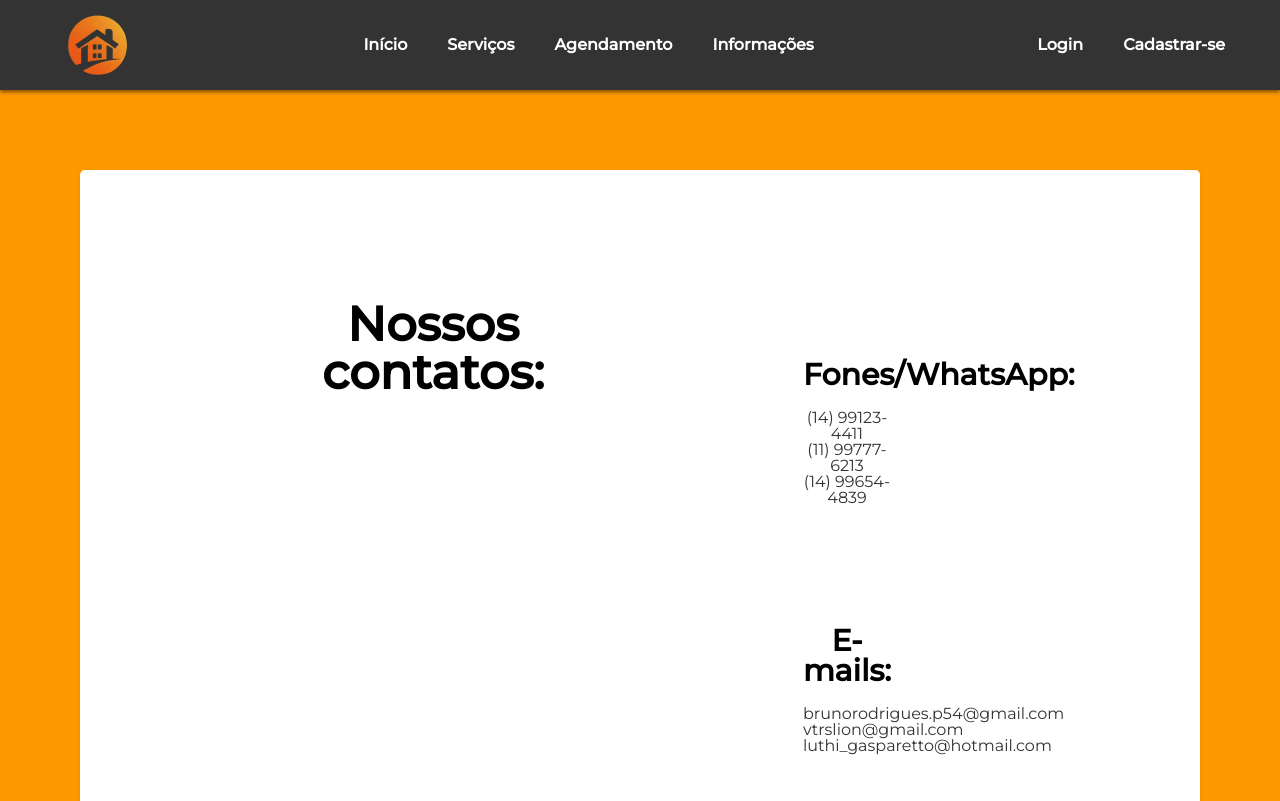
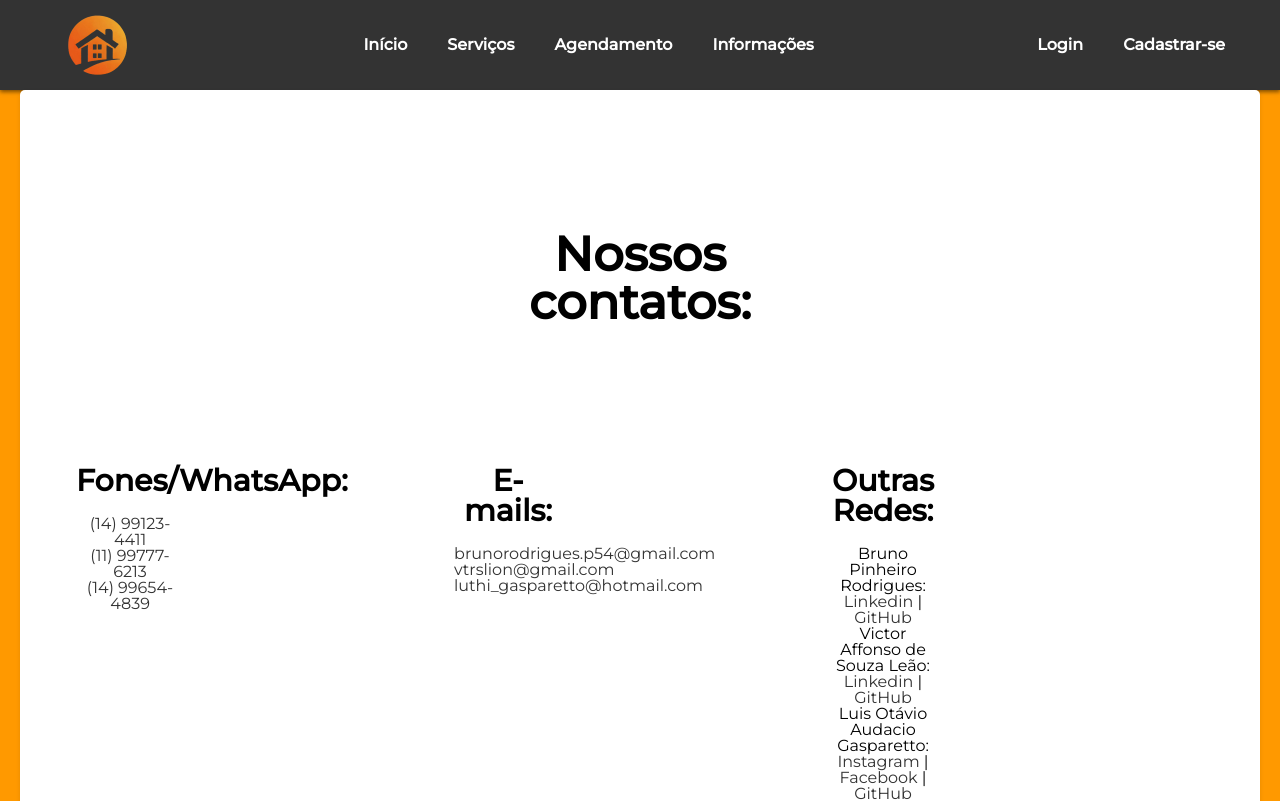
Before and after one commit to TCC2023/profinderfrontend, a React (Create React App) app: page /contato in a window 1280 px wide. Shown: the top 801 px of the page. Built offline with nearby package versions, Linux system fonts and the light colour scheme.

Commit message:
21/11
feito alterações na pagina de contato

```diff
--- a/src/components/pages/contato/contato.css
+++ b/src/components/pages/contato/contato.css
@@ -1,11 +1,15 @@
 .contatos {
-    margin: 80px;
+    margin: 100px;
+    display: flex;
+    justify-content: center;
+    align-items: center;
+    text-align: center;
+    padding: 0px 0;
+    margin: 0 20px;
     background-color: #fff;
     border-radius: 5px;
-    padding: 70px;
+    padding: 20px;
     box-shadow: 0px 2px 4px rgba(0, 0, 0, 0.1);
-    display: flex;
-    justify-content: center;
 }
 .contatos h1 {
     font-size: 48px;
@@ -23,3 +27,24 @@
     margin-bottom: 20px;
     color: black;
 }
+
+.contall {
+    width: 100%;
+    display:flex;
+    justify-content: center;
+    align-items: center;
+    flex-direction: column;
+    width: 100%;
+}
+
+.contatoinfo {
+    display: flex;
+    justify-content: center;
+
+    flex-direction: row;
+
+}
+
+.tipocontato {
+    padding: 0px 270px 0px 0px;
+}
--- a/src/components/pages/contato/contato.jsx
+++ b/src/components/pages/contato/contato.jsx
@@ -10,7 +10,8 @@ function Contato(){
         <div>
             <Cabecalho />
             <section className="contatos">
-                <div>
+                <div className="contall">
+                <div className="cont-title">
                 <h1>Nossos contatos:</h1>
                 </div>
                     <div className="contatoinfo">
@@ -44,6 +45,7 @@ function Contato(){
                             </ul>
                         </div>
                     </div>
+                    </div>
             </section>
             <Rodape />
         </div>
```
